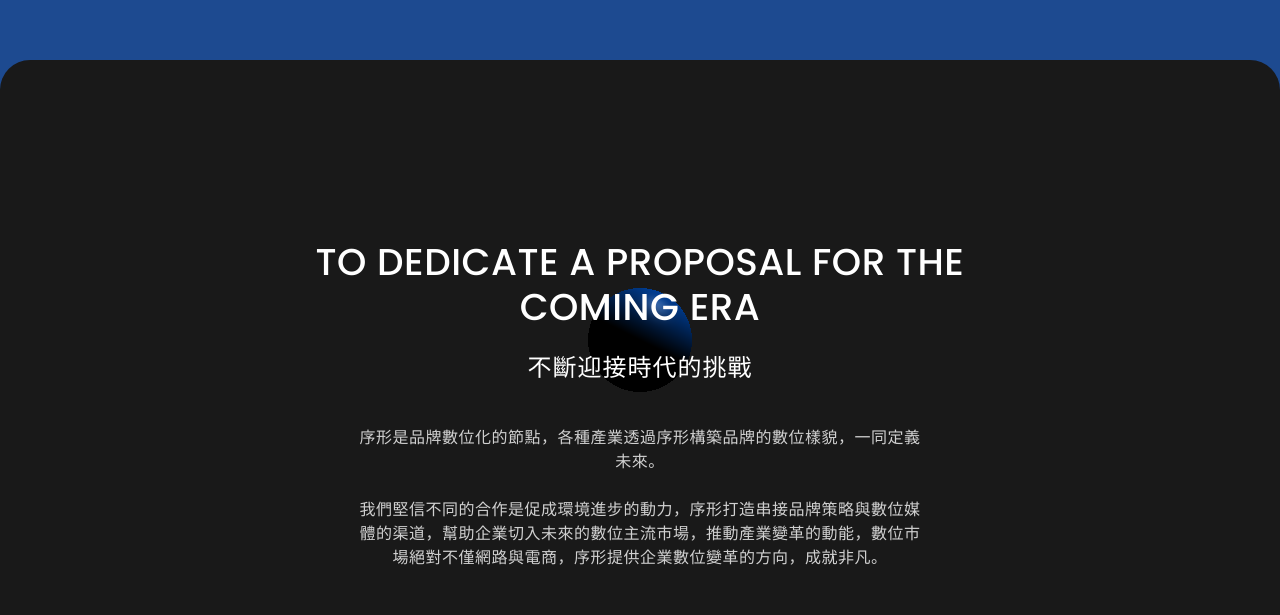
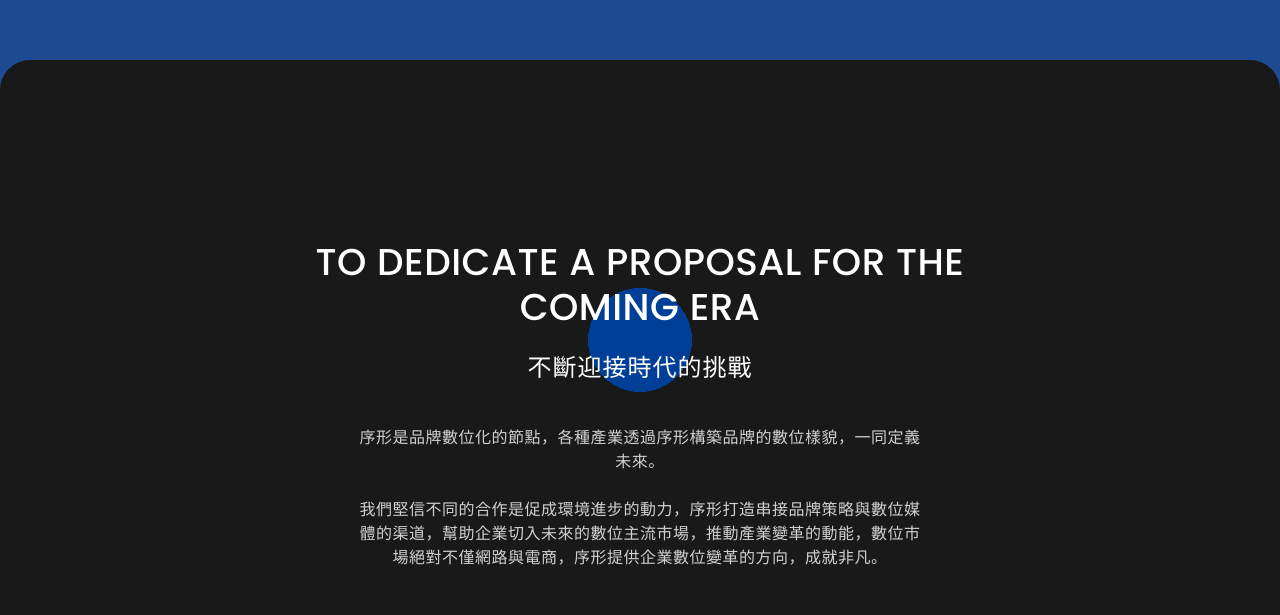
Before and after one commit to lashawty/fracta, a website built with Vite: page demo/index.html in a window 1280 px wide. Shown: the part 845-1460 px from the top of the page. Built offline with nearby package versions, Linux system fonts and the light colour scheme; what cannon would draw is missing.

Commit message:
0311 finished

```diff
--- a/demo/index.html
+++ b/demo/index.html
@@ -170,7 +170,7 @@
 
         </svg>
         <canvas class="webgl"></canvas>
-        <div class="text-wrap">
+        <div class="text-wrap scrolltrigger">
           <h3 class="fw-5 lh-12 ls-5 upper-case title entry-text">To Dedicate a Proposal for the Coming Era</h3>
           <p class="fw-5 lh-15 ls-1 sub entry-text">不斷迎接時代的挑戰</p>
           <p class="fw-4 lh-15 ls-5 text entry-text">序形是品牌數位化的節點，各種產業透過序形構築品牌的數位樣貌，一同定義未來。<br><br>
--- a/demo/main.js
+++ b/demo/main.js
@@ -38,7 +38,7 @@ const scene = new THREE.Scene()
 //球
 const objectsToUpdate = []
 const sphereGeometry = new THREE.SphereGeometry(1, 32, 32)
-const sphereMaterial = new THREE.MeshPhongMaterial({
+const sphereMaterial = new THREE.MeshBasicMaterial({
   color: '#003F97',
 })
 
@@ -180,7 +180,7 @@ const tick = () =>
     {
         object.mesh.position.copy(object.body.position)
     }
-    createSphere(renderNumber(1,0.1,0.01), { x:renderNumber(1,-1,0.1), y: 5, z: -10})
+    createSphere(renderNumber(1,0.1,0.01), { x:renderNumber(5,-5,0.5), y: 15, z: -10})
     // Render
     renderer.render(scene, camera)
 
@@ -206,7 +206,7 @@ const bottomAnimate = () => {
     yoyo: true,
     onComplete: self=>{
       world.remove(secFloorBody)
-      world.gravity.set(-1, 1, 1)
+      world.gravity.set(0, 0.2, -10)
     }
   })
   return tl
@@ -249,7 +249,7 @@ const sectionBottom = () => {
 }
 
 gsap.from(".section-bottom", {
-  scrollTrigger: ".section-bottom",
+  scrollTrigger: ".scrolltrigger",
   opacity: 0,
   duration: 1,
   onComplete: self => sectionBottom()
--- a/demo/package.json
+++ b/demo/package.json
@@ -6,7 +6,8 @@
   "scripts": {
     "dev": "vite",
     "build": "vite build",
-    "preview": "vite preview"
+    "preview": "vite preview",
+    "deploy": "vercel --prod"
   },
   "devDependencies": {
     "sass": "^1.58.3",
@@ -20,6 +21,7 @@
     "lil-gui": "^0.18.0",
     "matter-js": "^0.19.0",
     "npm": "^9.6.0",
-    "three": "^0.150.1"
+    "three": "^0.150.1",
+    "vercel": "^28.16.15"
   }
 }
```
Also changed, not shown: 2 other files.
